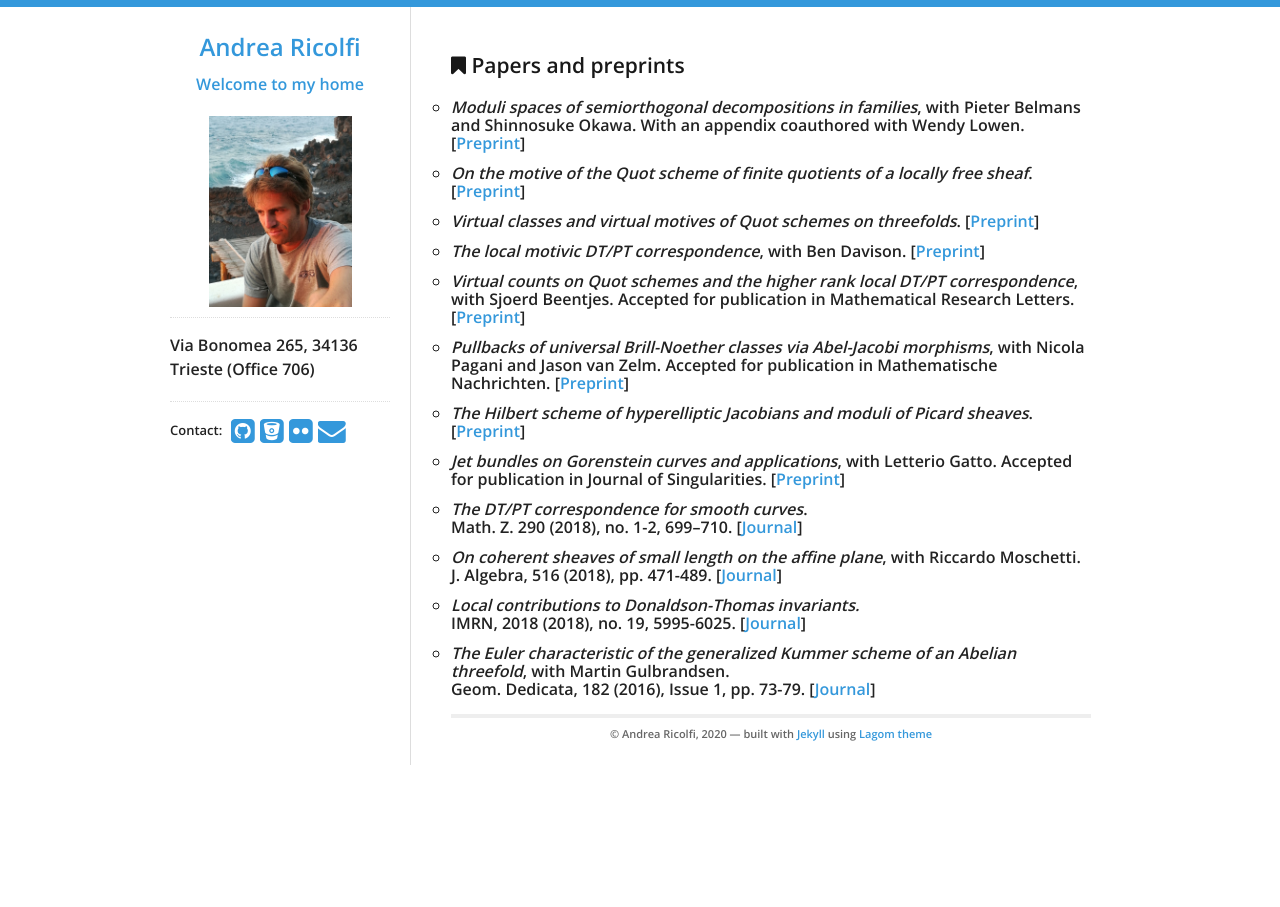
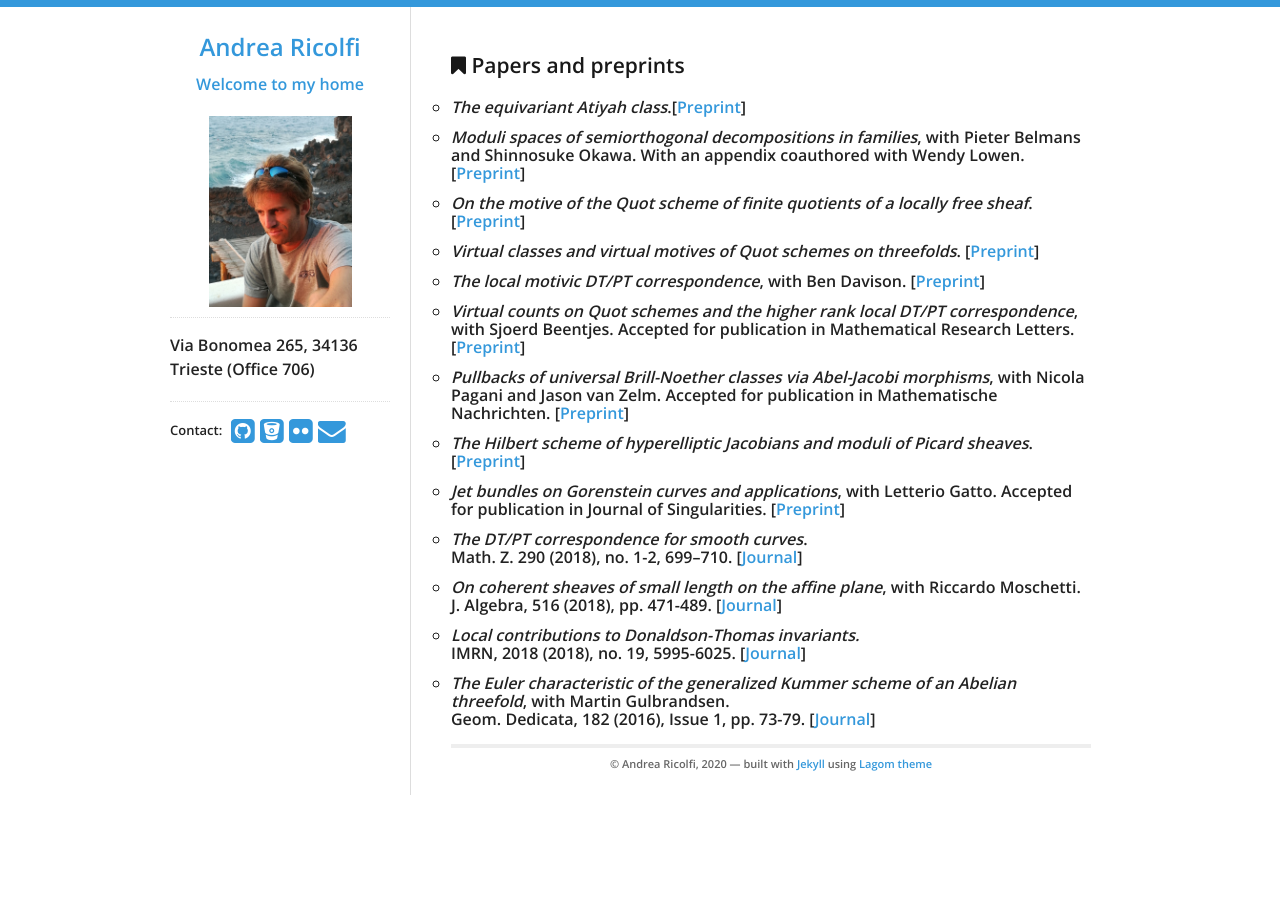
Before and after one commit to atricolfi/atricolfi.github.io, a Jekyll site: the page built from Papers.html, in a window 1280 px wide. Built offline with Jekyll 4.4.1, drawn with Linux system fonts in a browser that asks for light colours.

Commit message:
Update Papers.html
added atiyah class

```diff
--- a/Papers.html
+++ b/Papers.html
@@ -8,6 +8,7 @@ title: Blog Posts
 <p>
 
   <ul style="list-style-type:circle">
+<li><em>The equivariant Atiyah class</em>.[<a href="Equivariant_AC.pdf">Preprint</a>]</li>
 <li><em>Moduli spaces of semiorthogonal decompositions in families</em>, with Pieter Belmans and Shinnosuke Okawa.
 With an appendix coauthored with Wendy Lowen. [<a href="Moduli_of_SOD.pdf">Preprint</a>]</li>
 <li><em>On the motive of the Quot scheme of finite quotients of a locally free sheaf</em>.[<a href="https://arxiv.org/abs/1907.08123">Preprint</a>]</li>
```
